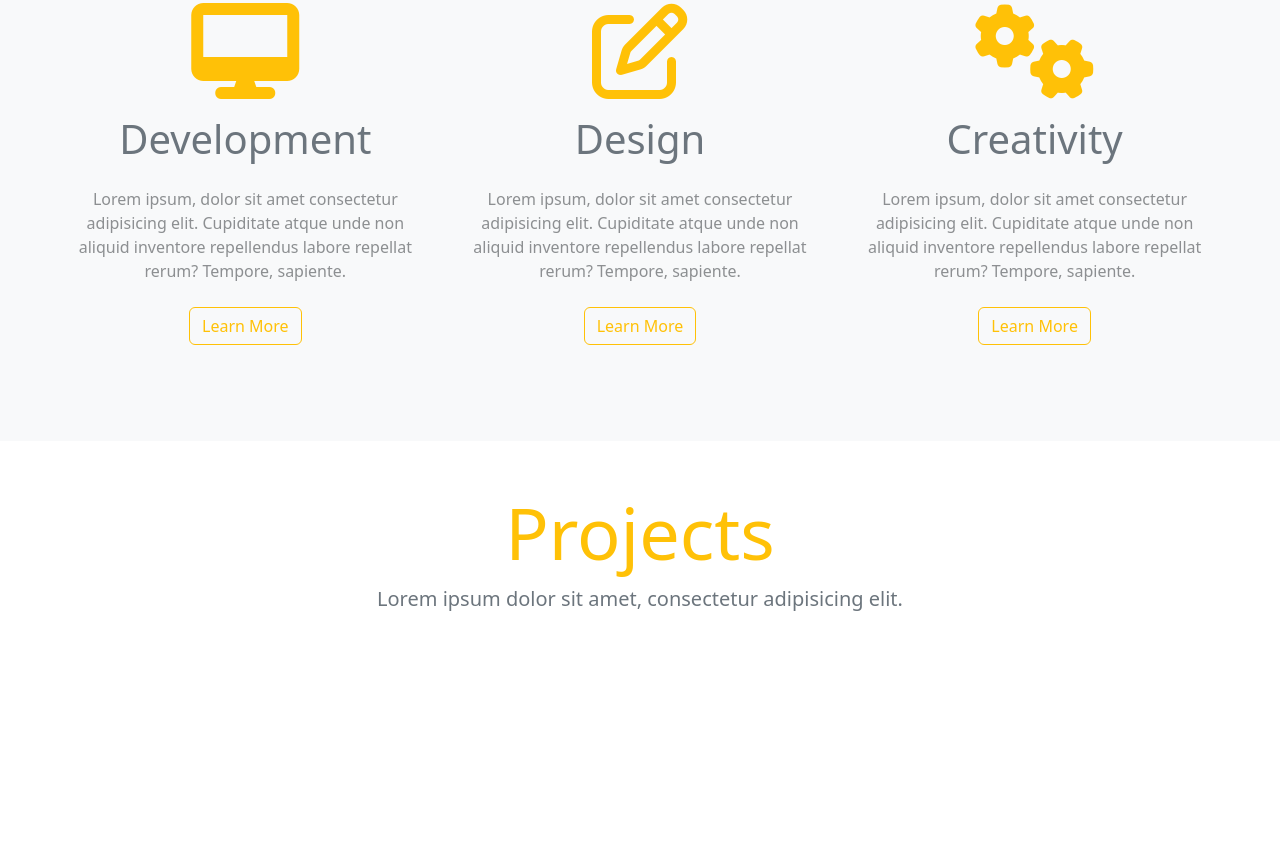
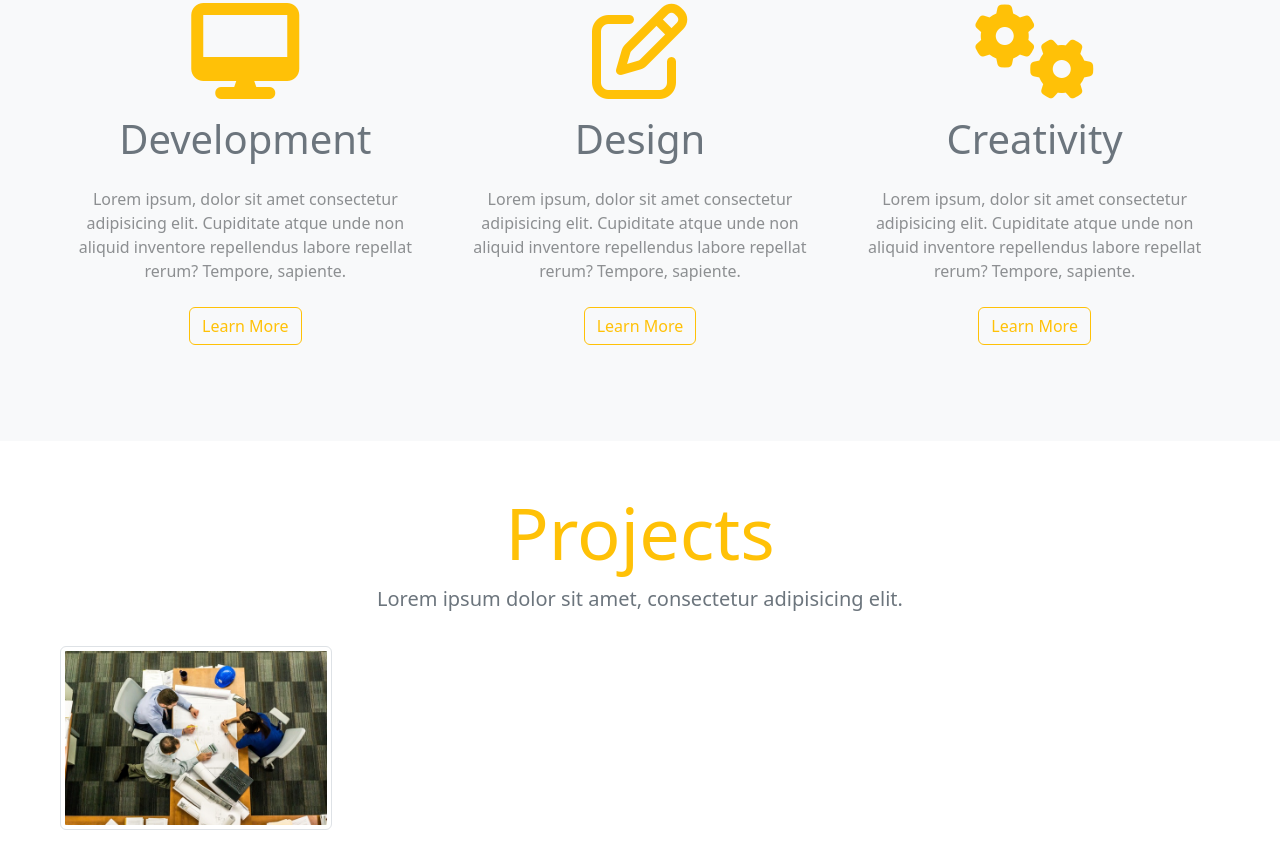
Before and after one commit to dmeskhi/bootstrap, a plain HTML site: page index.html in a window 1280 px wide. Shown: the part 1001-1869 px from the top of the page. Before the commit the page ends 1695 px from the top, so only its background shows below. Drawn offline with nearby package versions, Linux system fonts and the light colour scheme.

Commit message:
Working on img classes

```diff
--- a/index.html
+++ b/index.html
@@ -171,7 +171,7 @@
         <!-- end of title -->
          <div class="row">
           <div class="col-lg-3">
-
+            <img src="images/project1.jpg" class="img-thumbnail">
           </div>
           <div class="col-lg-3">
 
```
